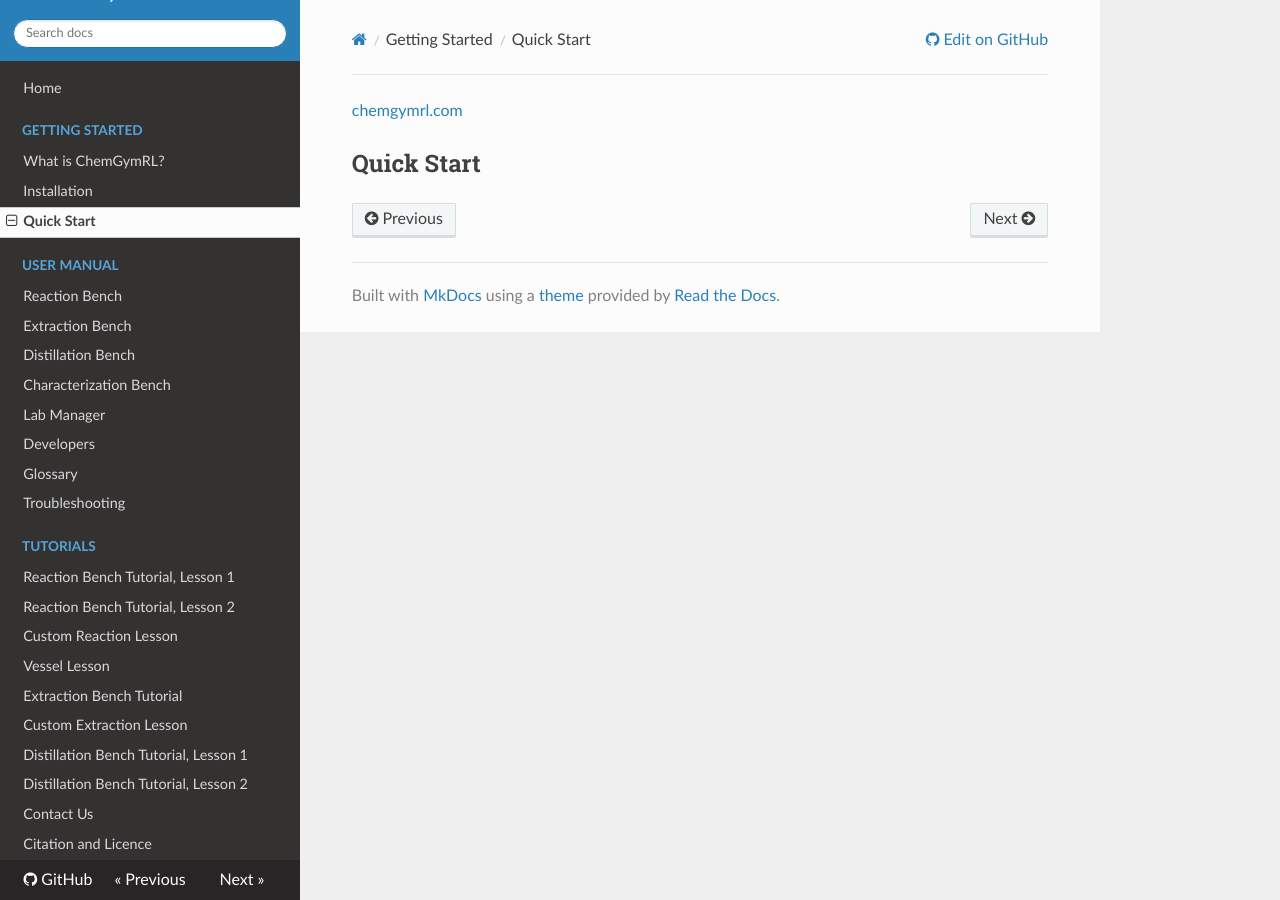
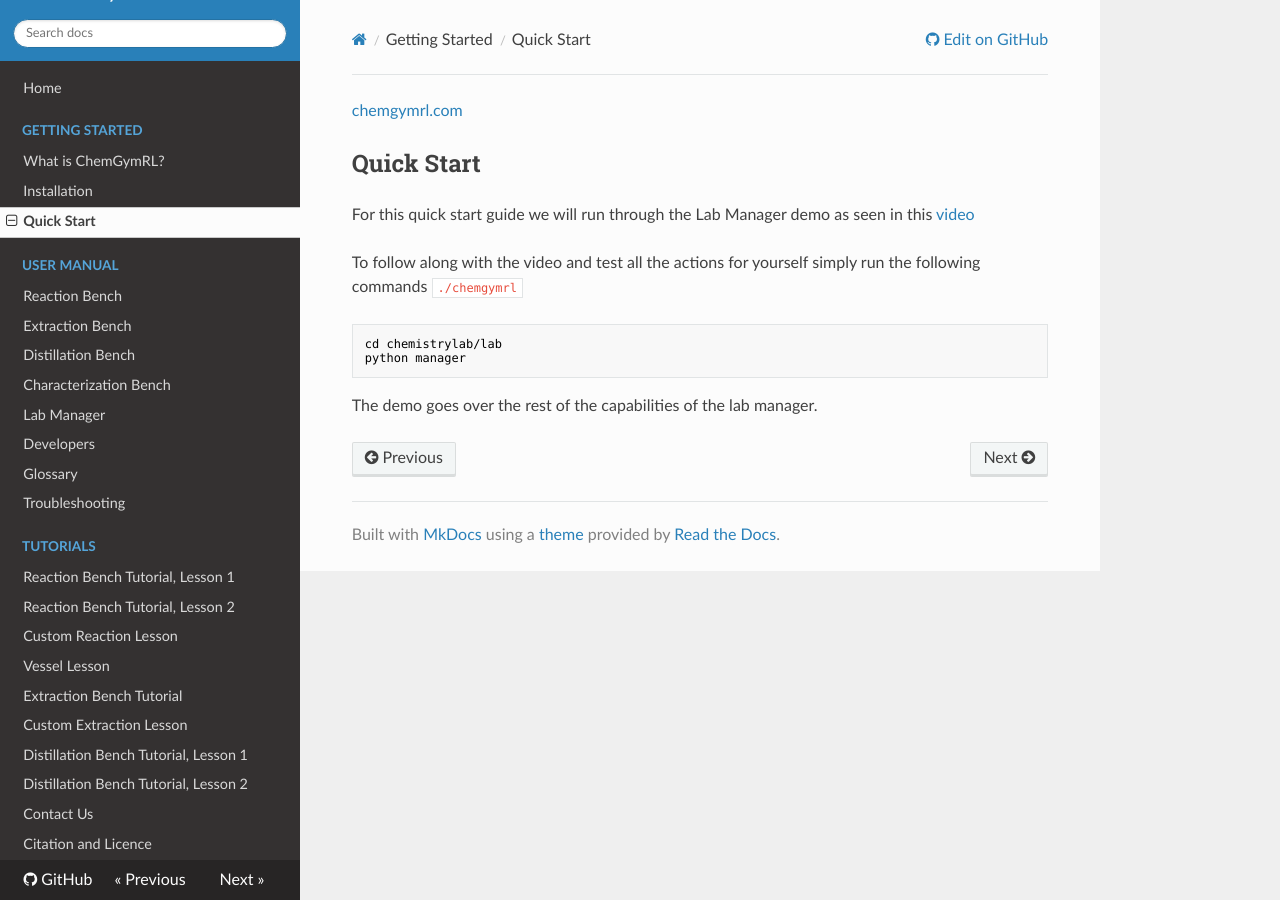
Before and after one commit to chemgymrl/chemgymrl, an MkDocs documentation site: the page built from docs/QuickStart.md, in a window 1280 px wide. Built offline with MkDocs 1.6.1, drawn with Linux system fonts in a browser that asks for light colours; nearby versions of some CDN libraries.

Commit message:
started a quick start guide

````diff
--- a/docs/QuickStart.md
+++ b/docs/QuickStart.md
@@ -1,3 +1,15 @@
 [chemgymrl.com](https://chemgymrl.com/)
 
 ## Quick Start
+
+For this quick start guide we will run through the Lab Manager demo as seen in this
+[video](https://www.youtube.com/watch?v=Oy5dHE1rRKU&t=137s&ab_channel=NicholasPaquin)
+
+To follow along with the video and test all the actions for yourself simply run the following commands `./chemgymrl`
+
+```commandline
+cd chemistrylab/lab
+python manager
+```
+
+The demo goes over the rest of the capabilities of the lab manager.
````
